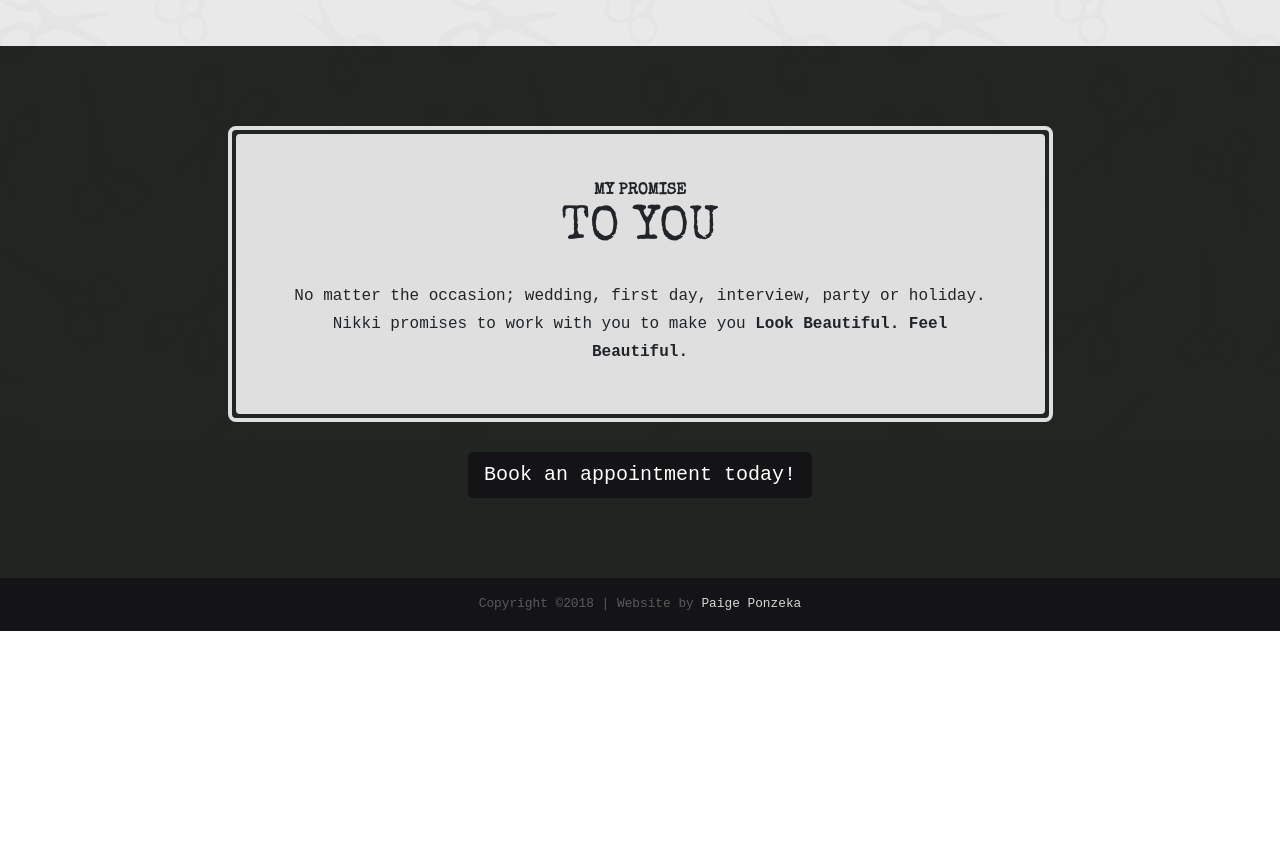
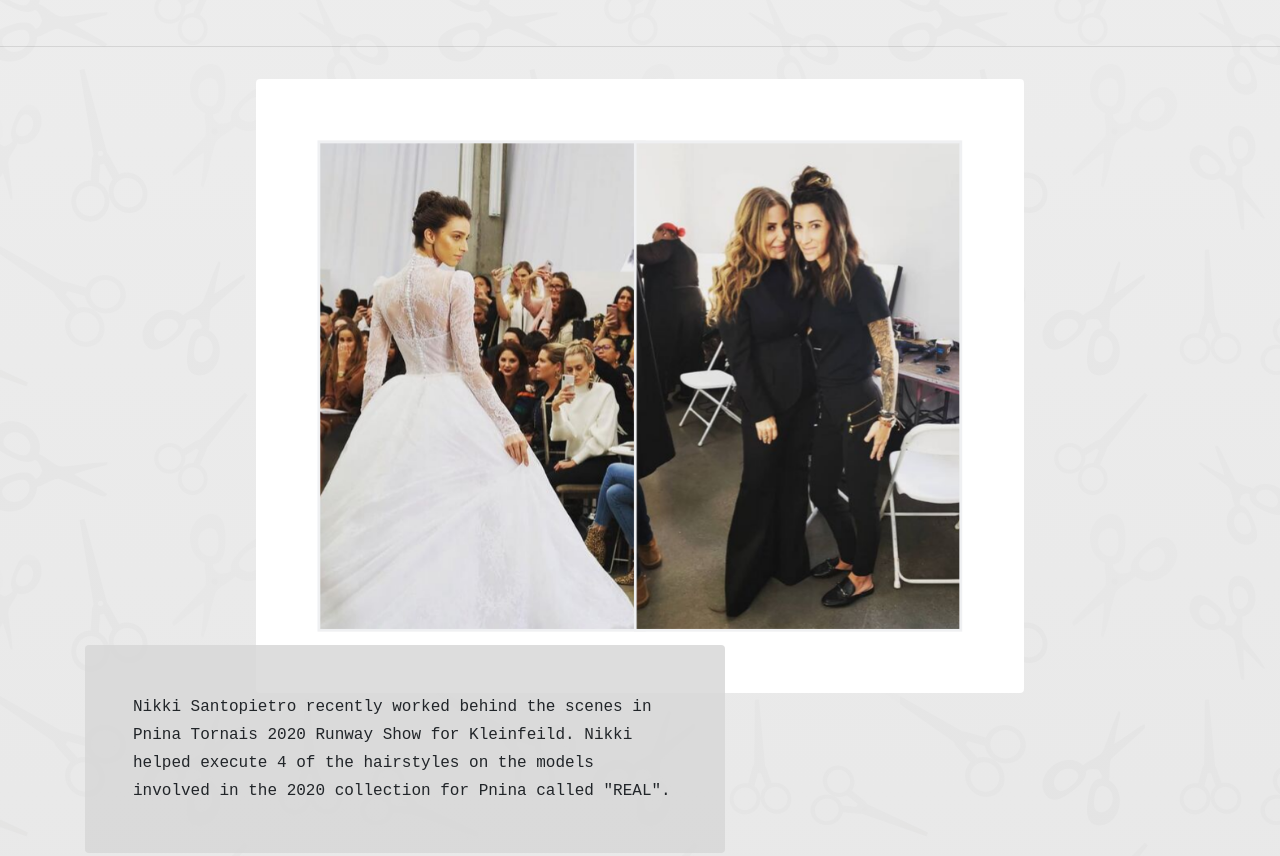
Before and after one commit to PaigePonzeka/NikkiHairstyles, a website: page index.html in a window 1280 px wide. Shown: the part 3940-4796 px from the top of the page. Before the commit the page ends 4571 px from the top, so only its background shows below. Drawn offline with nearby package versions, Linux system fonts and the light colour scheme.

Commit message:
Adding in Event

```diff
--- a/index.html
+++ b/index.html
@@ -157,6 +157,24 @@
       </div>
     </section>
 
+    <hr>
+    <section class="page-section">
+      <div class="container">
+        <div class="product-item">
+          <div class="product-item-title d-flex">
+          </div>
+          <img class="product-item-img mx-auto d-flex rounded img-fluid mb-3 mb-lg-0" src="images/event-1.png" alt="">
+          <div class="product-item-description d-flex mr-auto">
+            <div class="bg-faded p-5 rounded">
+              <p class="mb-0">Nikki Santopietro recently worked behind the scenes in Pnina Tornais 2020 Runway Show for Kleinfeild. Nikki helped execute 4 of the hairstyles on the models involved in the 2020 collection for Pnina called "REAL".
+</p>
+
+            </div>
+          </div>
+        </div>
+      </div>
+    </section>
+
 
     <section class="page-section cta">
       <div class="container">
```
Also changed, not shown: images/event-1.png (added).
